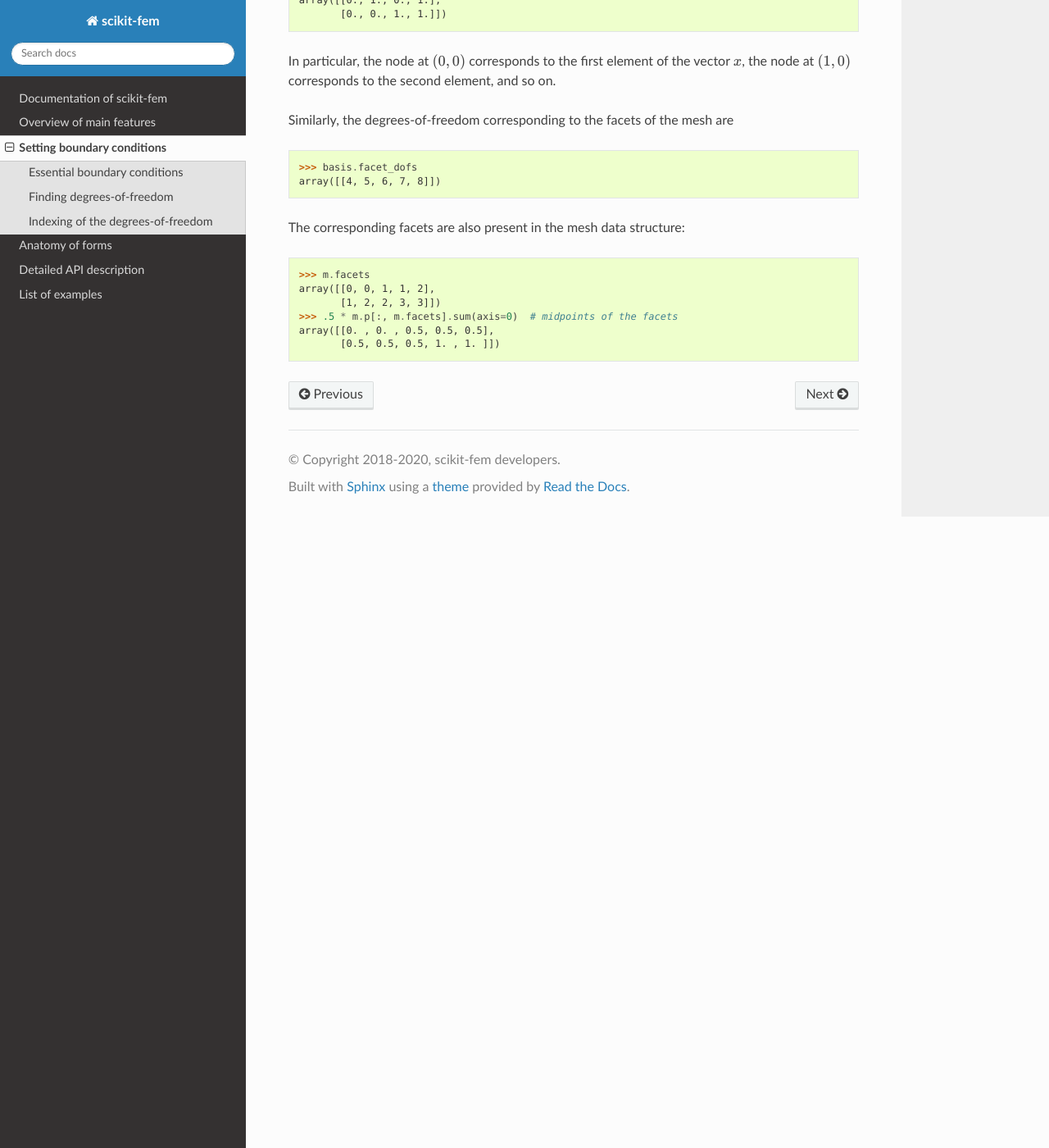
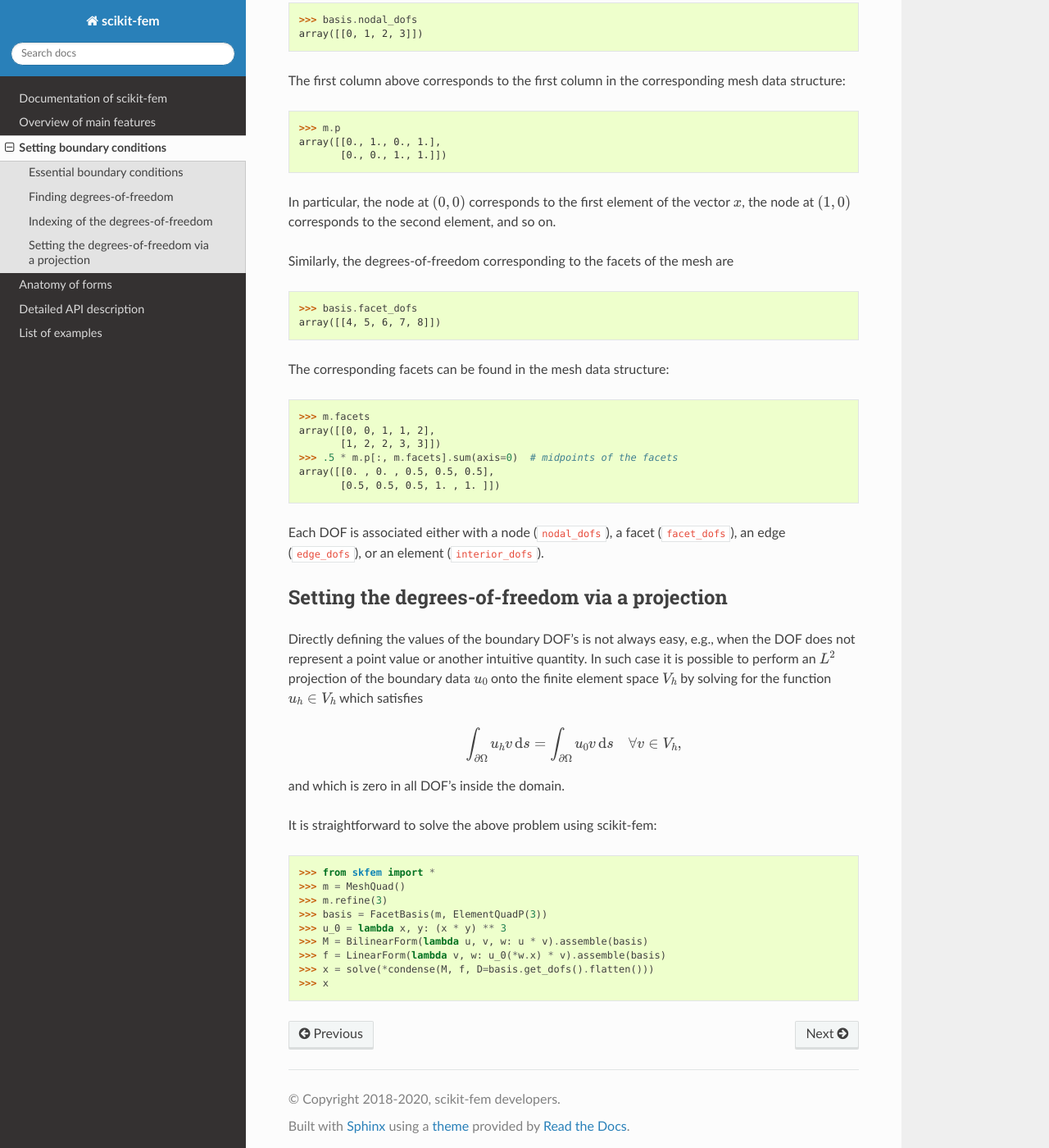
Before and after one commit to kinnala/scikit-fem, a Sphinx documentation site: the page built from docs/bcs.rst, in a window 1280 px wide and 1400 px high, scrolled down 3302 px. Shown: the whole window at 82% size. Built offline with Sphinx 7.4.7 and the Read the Docs theme 2.0.0, drawn with Linux system fonts in a browser that asks for light colours; some of the changed text lies outside the part shown.

Commit message:
Fix ElementQuadP with FacetBasis and change project fun signature

```diff
--- a/docs/bcs.rst
+++ b/docs/bcs.rst
@@ -145,13 +145,22 @@
 | ``NA``    | Description not available (e.g. hierarchical or bubble DOF's) |
 +-----------+---------------------------------------------------------------+
 
-The list of all DOF's belonging to the left boundary can be obtained as follows:
+The list of all DOF's (belonging to the left boundary) can be obtained as
+follows:
 
 .. code-block:: python
 
    >>> dofs.flatten()
    array([ 0,  2,  5, 10, 14, 26, 30, 39, 40])
 
+Many DOF types are associated with a specific global coordinate.  These
+so-called DOF locations can be found as follows:
+
+.. code-block:: python
+
+   >>> basis.doflocs[:, dofs.flatten()]
+   array([[0.   , 0.   , 0.   , 0.   , 0.   , 0.   , 0.   , 0.   , 0.   ],
+          [0.   , 1.   , 0.5  , 0.25 , 0.75 , 0.125, 0.875, 0.375, 0.625]])
 
 Indexing of the degrees-of-freedom
 ==================================
@@ -211,7 +220,7 @@
    >>> basis.facet_dofs
    array([[4, 5, 6, 7, 8]])
 
-The corresponding facets are also present in the mesh data structure:
+The corresponding facets can be found in the mesh data structure:
 
 .. code-block:: python
 
@@ -221,3 +230,35 @@
    >>> .5 * m.p[:, m.facets].sum(axis=0)  # midpoints of the facets
    array([[0. , 0. , 0.5, 0.5, 0.5],
           [0.5, 0.5, 0.5, 1. , 1. ]])
+
+Each DOF is associated either with a node (``nodal_dofs``), a facet
+(``facet_dofs``), an edge (``edge_dofs``), or an element (``interior_dofs``).
+
+Setting the degrees-of-freedom via a projection
+===============================================
+
+Directly defining the values of the boundary DOF's is not always easy, e.g.,
+when the DOF does not represent a point value or another intuitive quantity.  In
+such case it is possible to perform an :math:`L^2` projection of the boundary
+data :math:`u_0` onto the finite element space :math:`V_h` by solving for the
+function :math:`u_h \in V_h` which satisfies
+
+.. math::
+
+   \int_{\partial \Omega} u_h v\,\mathrm{d}s = \int_{\partial \Omega} u_0 v\,\mathrm{d}s\quad \forall v \in V_h,
+
+and which is zero in all DOF's inside the domain.
+
+It is straightforward to solve the above problem using scikit-fem:
+
+.. code-block::
+
+   >>> from skfem import *
+   >>> m = MeshQuad()
+   >>> m.refine(3)
+   >>> basis = FacetBasis(m, ElementQuadP(3))
+   >>> u_0 = lambda x, y: (x * y) ** 3
+   >>> M = BilinearForm(lambda u, v, w: u * v).assemble(basis)
+   >>> f = LinearForm(lambda v, w: u_0(*w.x) * v).assemble(basis)
+   >>> x = solve(*condense(M, f, D=basis.get_dofs().flatten()))
+   >>> x
```
Also changed, not shown: other parts of docs/bcs.rst (+5 -5 lines), README.md (+5 -0 lines), 3 other files.
